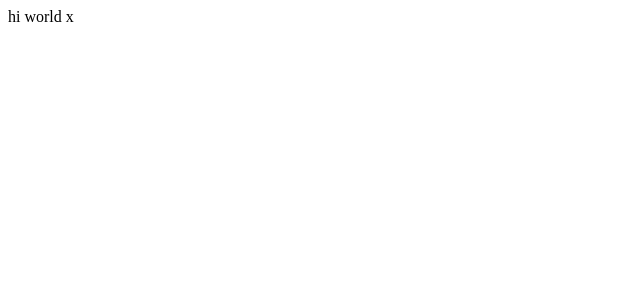
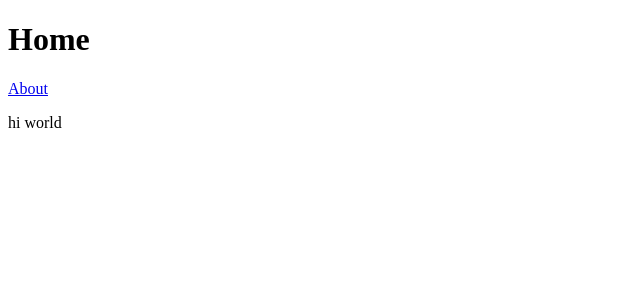
Before and after one commit to domainio/next-portfolio, a Next.js app: page / in a window 1280 px wide. Shown: the top 300 px of the page, without its empty margins (0-640 px from the left). Built offline with nearby package versions, Linux system fonts and the light colour scheme.

Commit message:
add next.js link tag to nav between pages

```diff
--- a/pages/index.js
+++ b/pages/index.js
@@ -1,5 +1,13 @@
+import Link from 'next/link';
+
 const Index = () => (
-  <div>hi world x</div>
+  <div>
+    <h1>Home</h1>
+    <Link href="/about">
+      <a>About</a>
+    </Link>
+    <p>hi world</p>
+  </div>
 );
 
 export default Index;
```
Also changed, not shown: pages/about.js (+7 -2 lines).
